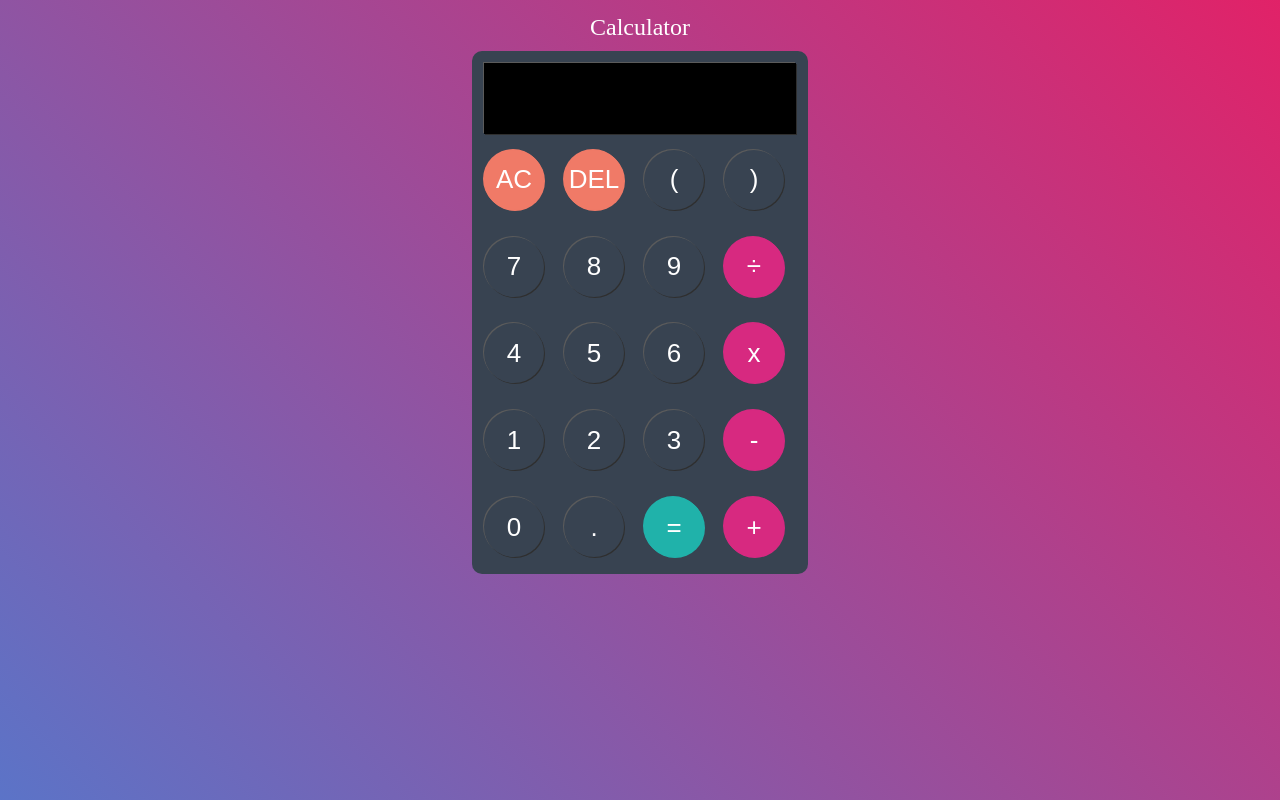
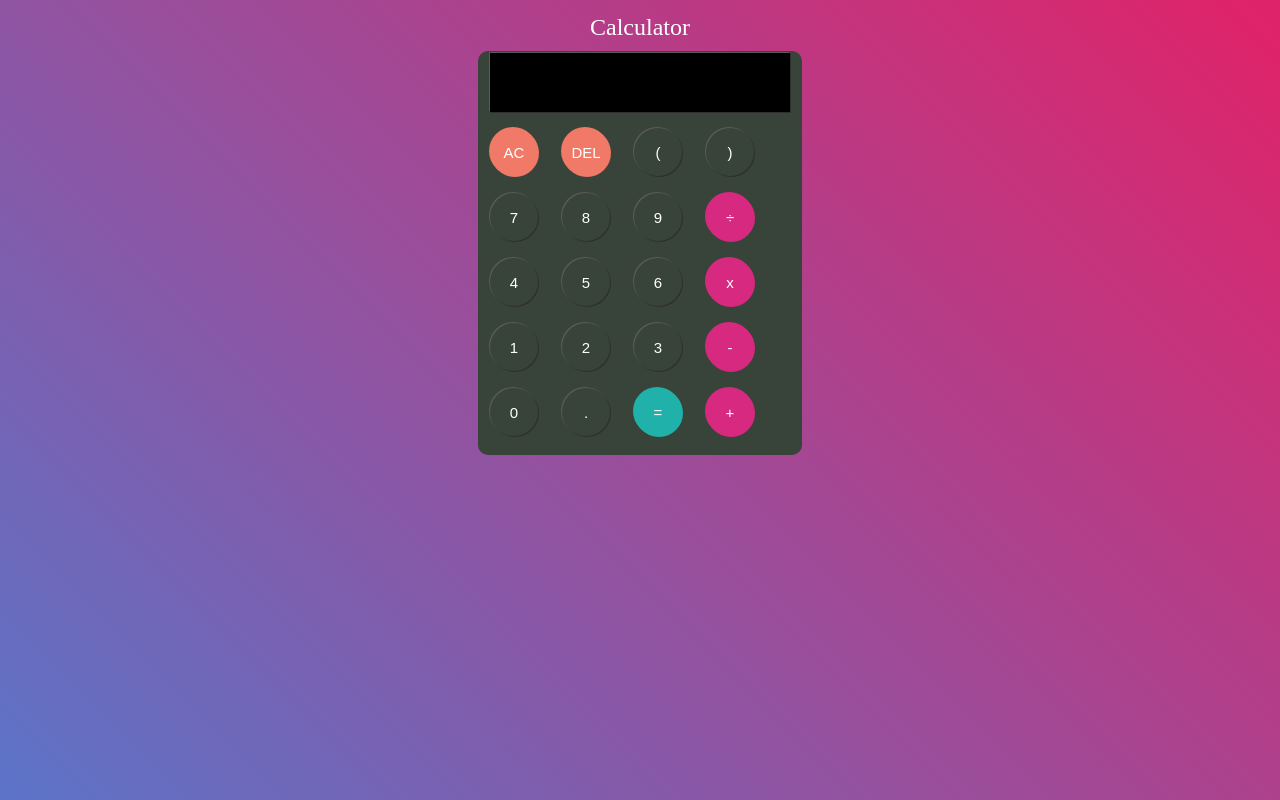
Before and after one commit to Coder-Saiful/calculator, a plain HTML site: page index.html in a window 1280 px wide. Shown: the top 800 px of the page. Drawn offline with Linux system fonts and the light colour scheme.

Commit message:
Update style.css

```diff
--- a/style.css
+++ b/style.css
@@ -12,16 +12,16 @@
 }
 
 table {
-    width: 336px;
-    height: 523px;
-    background: #384351;
+    width: 300px;
+    height: 404px;
+    background: #384339;
     border-radius: 10px;
 }
 
 tr td input {
-    width: 60px;
-    height: 60px;
-    font-size: 26px;
+    width: 48px;
+    height: 48px;
+    font-size: 15px;
     border: none;
     background: transparent;
     color: white;
@@ -37,14 +37,14 @@ tr td input:hover {
 
 
 input#display {
-    width: 100%;
     border-radius: 0;
     cursor: default;
-    height: 71px;
+    height: 59px;
     text-align: right;
     padding: 0 12px;
     box-sizing: border-box;
     background: #000;
+    width: 300px;
 }
 
 caption {
@@ -56,9 +56,9 @@ caption {
 
 td {
     display: inline-block;
-    width: 60px;
-    height: 60px;
-    margin: 10px;
+    width: 48px;
+    height: 48px;
+    margin: 0 10px;
 }
 
 tr#displayRow td {
@@ -85,3 +85,7 @@ tr#displayRow td {
     background-color: #D72980;
     box-shadow: 1px 1px 0px 0px #D72980, -1px -1px 0px 0px #D72980;
 }
+tr {
+    display: inline-block;
+    margin-bottom: 17px;
+}
```
